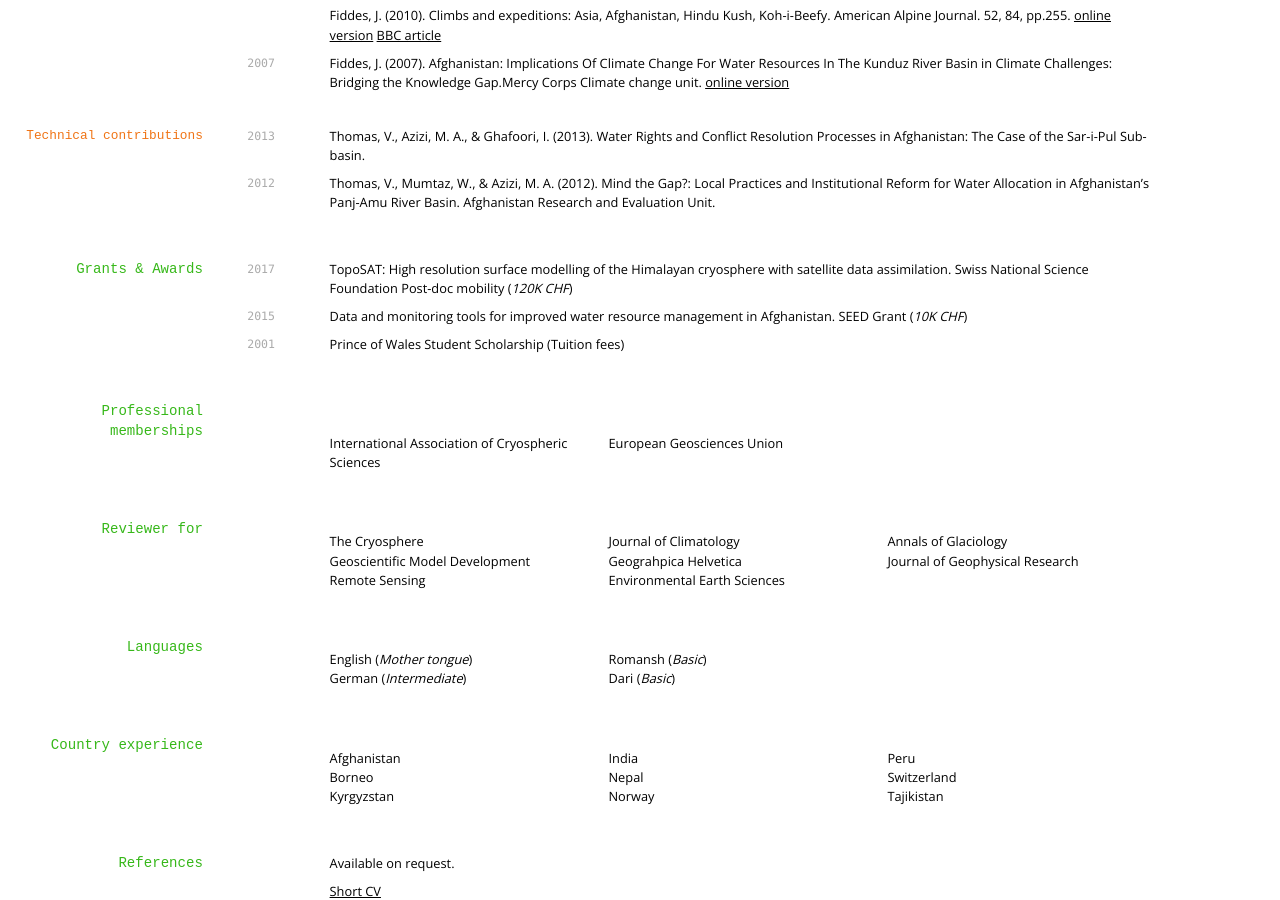
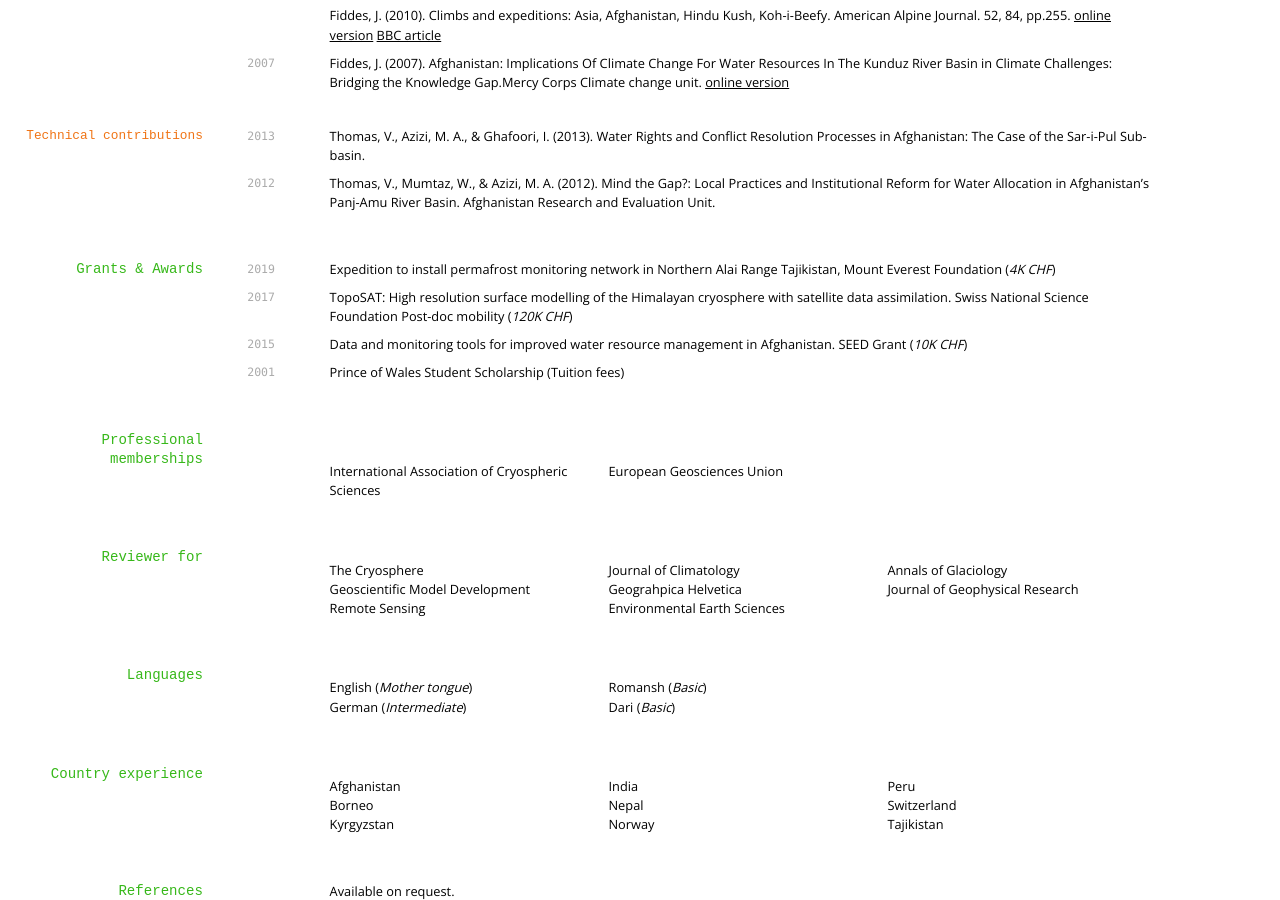
Before and after one commit to joelfiddes/cv-markdown, a Jekyll site: the page built from index.md, in a window 1280 px wide and 900 px high, scrolled down 2818 px. Built offline with Jekyll 4.4.1, drawn with Linux system fonts in a browser that asks for light colours; nearby versions of some CDN libraries.

Commit message:
cv edits

```diff
--- a/index.md
+++ b/index.md
@@ -214,6 +214,9 @@ Thomas, V., Mumtaz, W., & Azizi, M. A. (2012). Mind the Gap?: Local Practices an
 
 ## Grants & Awards
 
+`2019`
+Expedition to install permafrost monitoring network in Northern Alai Range Tajikistan, Mount Everest Foundation (_4K CHF_)
+
 `2017`
 TopoSAT: High resolution surface modelling of the Himalayan cryosphere with satellite data assimilation. Swiss National Science Foundation Post-doc mobility (_120K CHF_)
 
```
Also changed, not shown: 1 other file.
